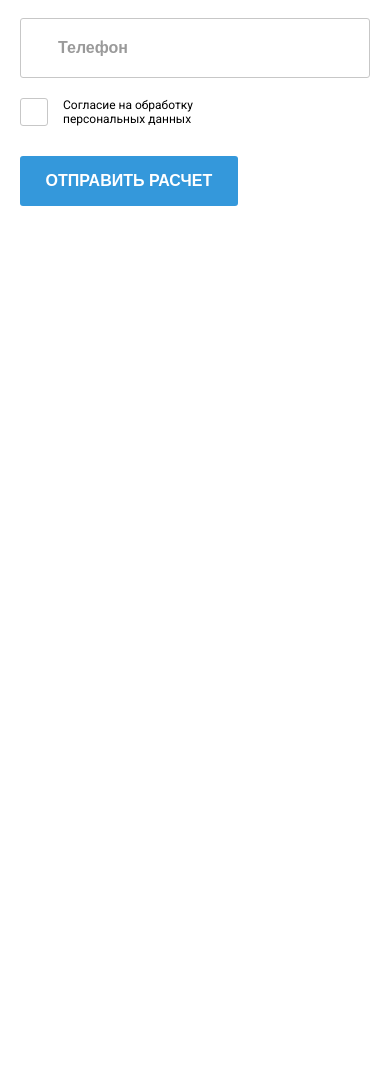
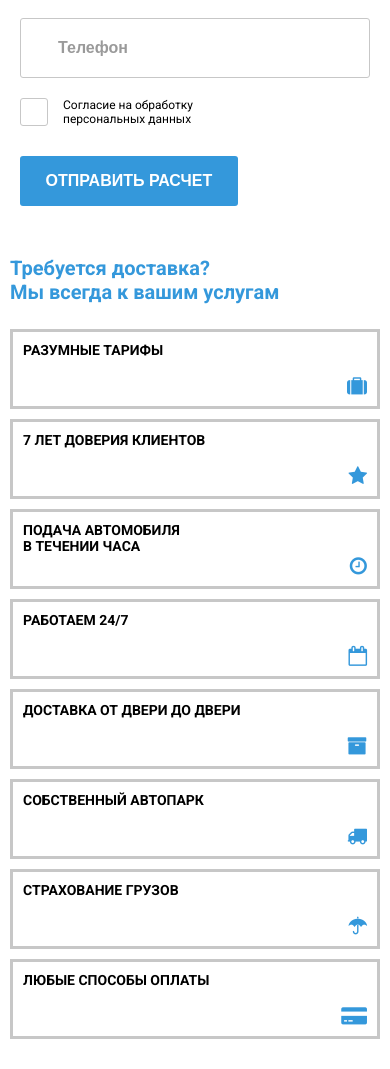
Before and after one commit to MarianVytak/Faizer, a website: page src/index.html in a window 390 px wide. Shown: the part 1145-2214 px from the top of the page. Before the commit the page ends 1371 px from the top, so only its background shows below. Drawn offline with nearby package versions, Linux system fonts and the light colour scheme; files that its build step writes are made by us from their sources.

Commit message:
Section 2: added mobile version.

```diff
--- a/src/assets/sass/customs/media.scss
+++ b/src/assets/sass/customs/media.scss
@@ -259,6 +259,31 @@
     }
 
     // Section 2
+    .section-2 {
+        margin-top: 0;
+        padding: 3em 0;
+    }
+    .section-2__title {
+        font-size: 2em;
+    }
+    .section-2__grid_list {
+        grid-template-columns: 1fr;
+        grid-gap: 1em;
+    }
+    .section-2__card {
+        height: 8em;
+        padding: 1em;
+    }
+    .section-2__card_title {
+        font-size: 1.4em;
+    }
+    .section-2__card_icon {
+        bottom: 1em;
+        right: 1em;
+        i {
+            font-size: 2em;
+        }
+    }
 
     // Section 3
 
@@ -272,7 +297,6 @@
 
 }
 
-.section-2,
 .section-3,
 .section-4,
 .section-5,
```
